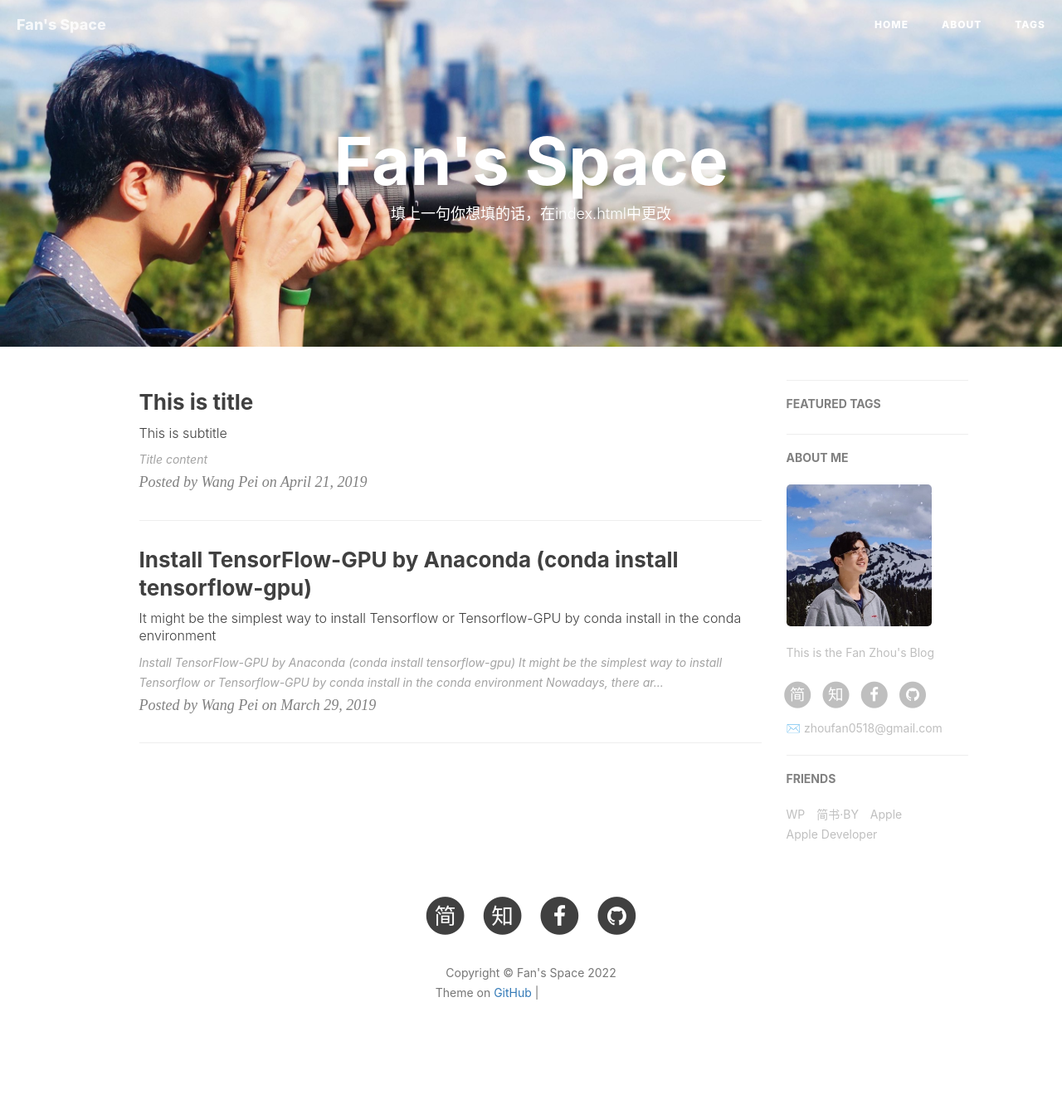
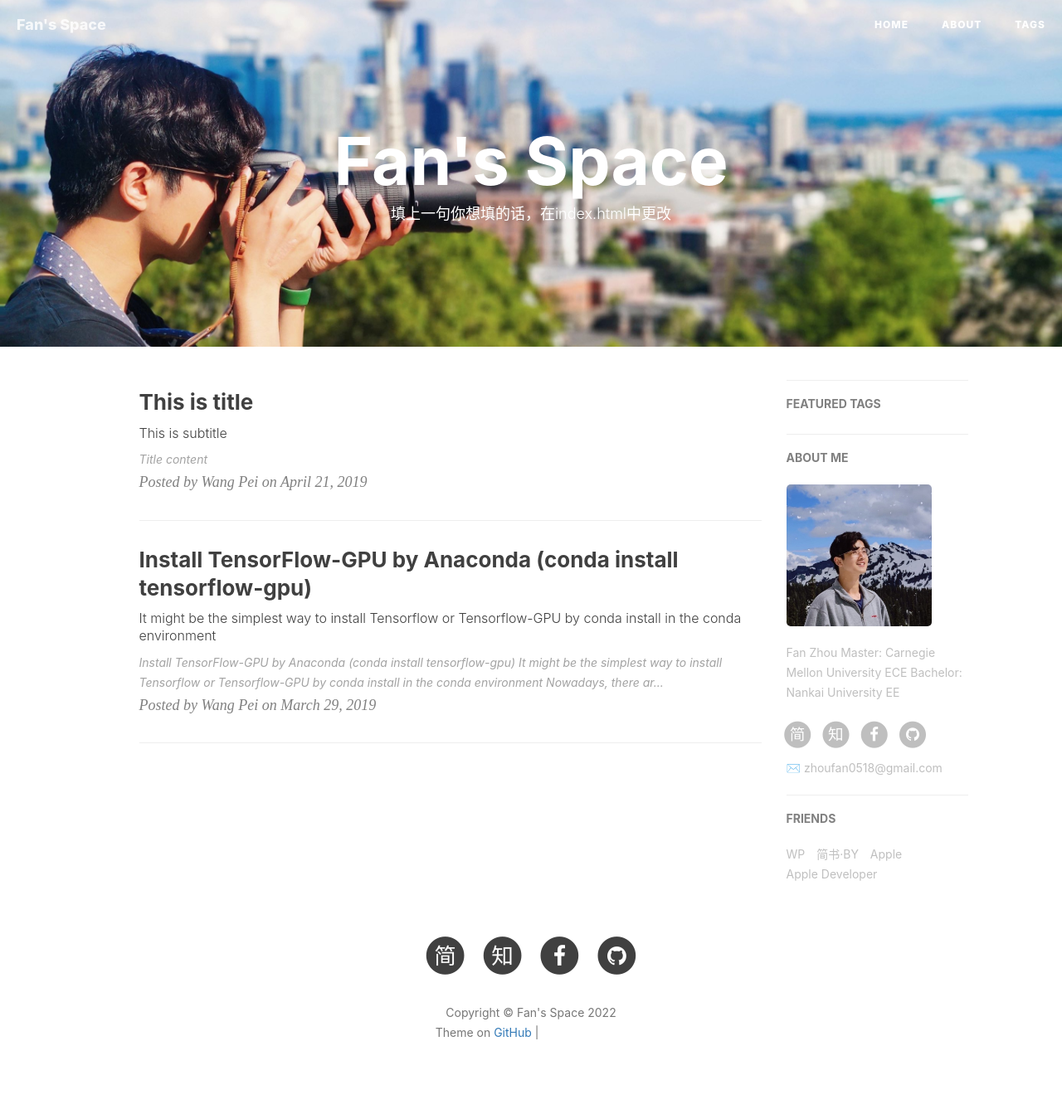
Before and after one commit to FanZhou-Kirito/FanZhou-Kirito.github.io, a Jekyll site: the page built from index.html, in a window 1280 px wide. Shown: the whole page at 83% size. Built offline with Jekyll 4.4.1, drawn with Linux system fonts in a browser that asks for light colours; nearby versions of some CDN libraries; the list of posts is cut into pages by our own code; comment, search, counter and statistics services are not loaded; before the commit the page ends 1301 px from its top, so only the background shows below that; grey boxes are pictures that could not be loaded.

Commit message:
change discription

```diff
--- a/_config.yml
+++ b/_config.yml
@@ -11,7 +11,7 @@ github_repo: "https://github.com/FanZhou-Kirito/FanZhou-Kirito.github.io" # you
 
 # Sidebar settings
 sidebar: true                           # whether or not using Sidebar.
-sidebar-about-description: "This is the Fan Zhou's Blog"
+sidebar-about-description: "Fan Zhou\nMaster: Carnegie Mellon University ECE\nBachelor: Nankai University EE"
 sidebar-avatar: /img/MtRainier1_1.jpg #avatar_binggan.jpg      # use absolute URL, seeing it's used in both `/` and `/about/`
 
 
@@ -63,7 +63,7 @@ gitalk:
   clientID:                             #生成的clientID
   clientSecret:     #生成的clientSecret
   repo: FanZhou-Kirito.github.io    #仓库名称
-  owner:     #github用户名
+  owner: FanZhou-Kirito     #github用户名
   admin:
   distractionFreeMode: true #是否启用类似FB的阴影遮罩
 
```
